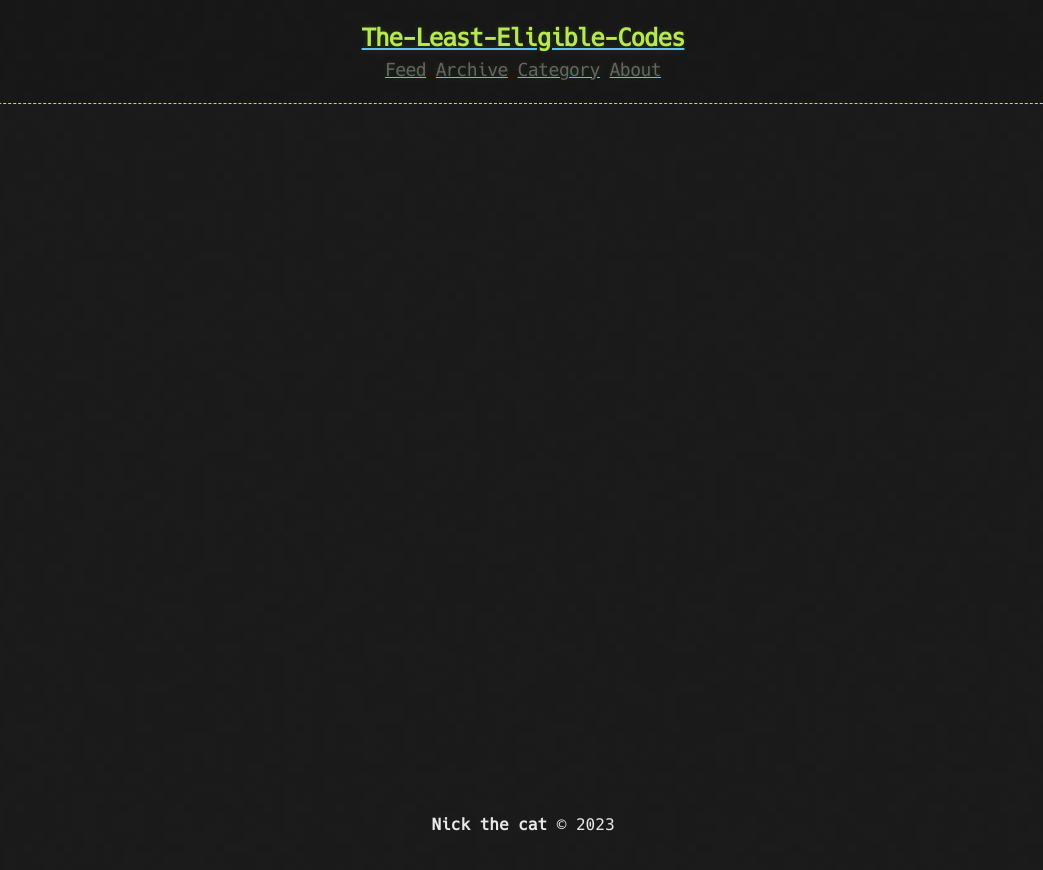
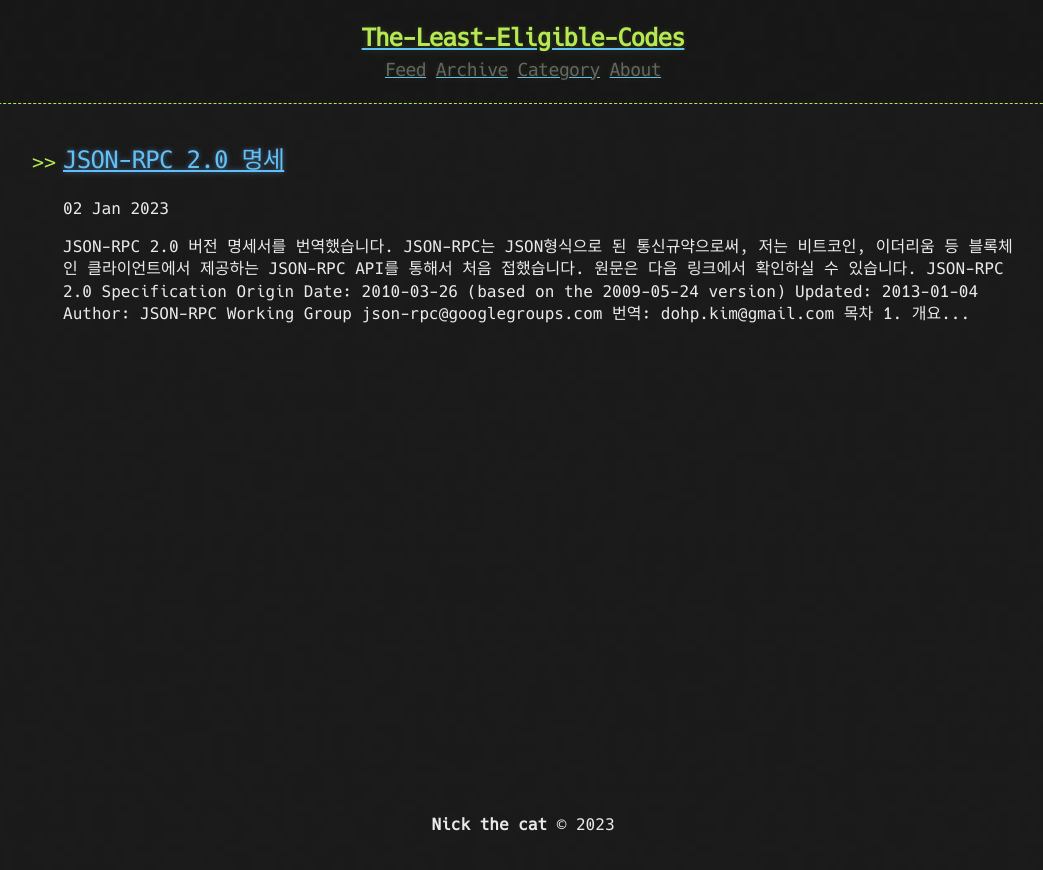
Before and after one commit to S1000f/S1000f.github.io, a Jekyll site: the page built from docs/index.html, in a window 1280 px wide. Shown: the top 870 px of the page, without its empty margins (117-1160 px from the left). Built offline with Jekyll 4.4.1, drawn with Linux system fonts in a browser that asks for light colours; the list of posts is cut into pages by our own code; some of the changed lines change nothing that is shown.

Commit message:
jsonrpc-2.0-spec

````diff
--- a/docs/_config.yml
+++ b/docs/_config.yml
@@ -1,5 +1,5 @@
 title: The-Least-Eligible-Codes
-description: "최대의 자유가 최대의 행복이라고 믿는 자유주의 개발자"
+description: "최대의 자유가 최대의 행복이라고 믿는 개발자"
 author:
   name: "Nick the cat"
   email: "dohp.kim@gmail.com"
--- /dev/null
+++ b/docs/_posts/2023-01-02-JSON-RPC-2.0-spec.md
@@ -0,0 +1,592 @@
+---
+title: JSON-RPC 2.0 명세
+published: true
+tags: jsonrpc
+---
+
+
+JSON-RPC 2.0 버전 명세서를 번역했습니다.
+JSON-RPC는 JSON형식으로 된 통신규약으로써, 저는 비트코인, 이더리움 등 블록체인 클라이언트에서 제공하는 JSON-RPC API를 통해서 처음 접했습니다.
+
+원문은 다음 [링크](https://www.jsonrpc.org/specification)에서 확인하실 수 있습니다.
+
+# JSON-RPC 2.0 Specification
+
+Origin Date: 2010-03-26 (based on the 2009-05-24 version)
+
+Updated: 2013-01-04
+
+Author: [JSON-RPC Working Group](https://groups.google.com/g/json-rpc) <json-rpc@googlegroups.com>
+
+번역: dohp.kim@gmail.com
+
+```text
+목차
+  1. 개요
+  2. 문서 범례
+  3. 호환성
+  4. 요청 객체
+    4.1 통보기능
+    4.2 params 의 구조
+  5. 응답 객체
+    5.1 에러 객체
+  6. 일괄처리
+  7. 예제s
+  8. 확장
+```
+
+## 1 개요
+
+JSON-RPC 는 상태를 관리하지 않는(stateless) 가볍게 사용 할 수 있는 원격 프로시저 호출 프로토콜 입니다(RPC; Remote Procedure Call). 이 문서는 JSON-RPC 의 구조와 작동
+규칙에 대해서 정의합니다. JSON-RPC 는 구체적인 기술에 의존하지 않고 소켓(socket), HTTP 그리고 다양한 네트워크 기술에 적용될 수 있는 통신 규약입니다.
+단지 자료를 표현하는 수단으로 [JSON](https://www.json.org/)([RFC4627](https://www.ietf.org/rfc/rfc4627.txt))
+을 사용합니다.
+
+>심플하게 사용하세요!
+>
+>It is designed to be simple!
+
+## 2 문서 범례
+
+강조된 키워드 “반드시(MUST, REQUIRED, SHALL)”, “권장(SHOULD, RECOMMENDED)”, “선택(MAY, OPTIONAL)” 는 [RFC 2119](https://www.ietf.org/rfc/rfc2119.txt) 에 정의된 용례로 사용되었습니다.
+
+JSON-RPC 는 JSON 을 사용하므로, 데이터의 타입(자료형) 역시 JSON 타입 시스템을 그대로 사용합니다([https://www.json.org](https://www.json.org/) 혹은 [RFC4627](https://www.ietf.org/rfc/rfc4627.txt) 참조).
+JSON 은 4 가지 원시타입(Strings, Numbers, Booleans, Null)을 표현
+할 수 있으며 두 가지의 객체 타입(Object, Array)을 지원합니다. 이 문서에서의 “원시타입” 이란 용어는 항상 JSON 원시타입을 의미하며, 이 문서에서의 “객체타입” 용어는 항상 JSON 의 객체 타입을
+의미합니다.
+
+이 문서의 예제에서 나오는 모든 식별자 이름들은 대소문자를 구분하여 작동되는것으로 가정했습니다. 함수, 메소드, 프로시저 용어들은 혼용하여 사용했습니다.
+
+이 문서에서 언급된 클라이언트는, 요청객체의 출처(origin)이고 응답객체를 처리하는 주체입니다.
+
+이 문서에서 언급된 서버는, 응답객체의 출처(origin)이고 요청객체를 처리하는 주체입니다.
+
+하나의 구현체가 클라이언트와 서버의 역할을 모두 수행할 수 있으며, 서로 다른 여러 개의 클라이언트 혹은 하나의 클라이언트의 요청을 동시에 처리할 수 있습니다. 문서에는 이러한 계층의 복잡성에 대해선 언급하지 않습니다.
+
+## 3 호환성
+
+JSON-RPC 2.0 버전의 요청, 응답 형식은 1.0 버전을 사용하는 API 와 호환이 되지 않을 수 도 있습니다. 버전 식별은 “jsonrpc” 라는 키에 “2.0” 값이 들어있는 경우 버전 2.0 으로
+간단하게 식별 할 수 있습니다. 버전 2.0 을 사용하는 API 를 설계하실 때, 버전 1.0 도 지원하는 방안을 고려해주십시오.
+
+## 4 요청 객체
+
+원격 프로시저 호출은 서버에 요청 객체를 전송함으로써 시작합니다. 요청 객체는 아래와 같은 필드를 가지고 있습니다:
+
+**jsonrpc**
+
+JSON-RPC 의 버전을 나타내는 문자열 타입입니다. 반드시 “2.0” 값을 가져야 합니다.
+
+**method**
+
+호출하려는 메소드의 이름을 나타내는 문자열 타입입니다. “rpc" 와 마침표(U+002E or ASCII 46)로 시작되는 메소드명(rpc.)은 서버 내부적으로 사용될 목적의 예약어 이므로, 이 문자열로 시작하는 메소드를 다른 목적으로 사용하는 것은 반드시 피해야
+합니다.
+
+**params**
+
+호출한 메소드에서 사용될 파라미터들을 나타내는 객채타입 입니다. 이는 선택적 이므로 누락될 수 도 있습니다.
+
+**id**
+
+해당 필드는 클라이언트에서 생성한 식별자이며 반드시 문자열, 숫자, Null 타입 중 하나여야 합니다. 서버는 응답 객체의 id 필드에 요청 객체에 있는 값과 동일한 값을 반드시 포함해야 합니다.
+
+이 필드가 있는 경우:
+
+Null 을 사용하지 않는게 권장됩니다. 버전 2.0 에서는 통보기능을 사용하기 위해 이 필드 자체를 삭제하지만, 버전 1.0 인 경우 이 필드에 Null 을 할당합니다. 따라서 두 버전 모두를 지원하는 API
+에서는 통지기능을 구분하기가 복잡해 질 수 있습니다. 그리고 만약 그 값이 숫자 타입이라면 소수점을 피하는 것이 권장됩니다.
+
+이 필드가 없는 경우(값이 Null 이라는 의미가 아니며, id 라는 키 자체가 없음):
+
+해당 요청은 통보(Notification) 기능을 하는 요청으로 간주 합니다.
+
+### 4.1 통보기능
+
+통보기능은 “id” 키 자체가 누락된 요청 객체를 의미합니다.
+
+통보기능은 원격 호출한 클라이언트가 응답 데이터에 대하여 관심이 없거나 혹은 필요치 않은 경우에 사용합니다.
+
+따라서 서버는 통보기능 요청에 대해서 반드시 응답을 하지 말아야 합니다.
+
+응답을 받지 않으므로 클라이언트 쪽에서는 해당 호출의 결과가 성공인지 실패인지 알 수 없다는 점을 유의해야 합니다.
+
+### 4.2 params 의 구조
+
+만약 params 이 포함된 요청 객체라면 그 타입은 반드시 2 가지 객체 타입 중 한 가지 방식으로만 제공 되어야 합니다.
+
+배열 방식(by-position):
+
+호출하는 메소드가 원하는 순서로 반드시 인자를 전달해야 합니다.
+
+키-값 방식(by-name):
+
+호출하는 메소드가 원하는 인자의 이름과 값이 매핑되어 있어야 합니다.
+
+특정 인자가 누락된 경우 서버는 해당 호출을 실패시킬 수 있습니다.
+
+키는 반드시 대소문자를 구분하여 식별되어야 합니다.
+
+## 5 응답 객체
+
+요청 객체를 수신한 서버는 통보기능을 제외한 모든 요청에 반드시 응답해야만 합니다. 응답 객체는 아래의 필드를 가지고 있습니다.
+
+**jsonrpc**
+
+JSON-RPC 의 버전을 나타내는 문자열 타입입니다. 반드시 “2.0” 값을 가져야 합니다.
+
+**result**
+
+성공 응답인 경우 이 필드가 반드시 있어야 합니다.
+
+실패 응답인 경우 이 필드가 반드시 없어야 합니다.
+
+필드의 값은 요청된 메소드가 결정합니다.
+
+**error**
+
+성공 응답인 경우 이 필드가 반드시 없어야 합니다.
+
+실패 응답인 경우 이 필드가 반드시 있어야 합니다.
+
+이 필드의 값 타입은 반드시 5.1 에러 객체 이어야 합니다.
+
+**id**
+
+이 필드는 반드시 있어야 합니다.
+
+요청 객체의 “id” 값과 반드시 같은 값을 입력해야 합니다.
+
+만약 요청 메소드가 실패했을 경우 반드시 Null 값을 입력해야 합니다.
+
+모든 응답 객체는 result 혹은 error 둘 중 하나를 반드시 포함해야 합니다. 즉, 이 두 개의 필드는 하나의 응답 객체에 반드시 공존해서는 안됩니다.
+
+### 5.1 에러 객체
+
+원격 호출된 메소드가 실패한 경우, 응답 객체의 “error” 키에 아래의 필드들을 가지는 객체를 반드시 할당하여 응답해야 합니다.
+
+**code**
+
+에러의 타입을 정의하는 숫자.
+
+반드시 정수 타입을 사용해야 합니다.
+
+**message**
+
+에러를 설명하는 문자열.
+
+하나의 문장으로 끝맺는 것을 권장 합니다.
+
+**data**
+
+에러 해석에 도움이 되는 원시타입 혹은 객체타입의 추가적인 정보입니다.
+
+이 필드는 누락되어도 됩니다.
+
+이 필드의 값은 서버 애플리케이션에서 자유롭게 정의 할 수 있습니다.
+
+필드 “code” 의 값 중에서 -32768 ~ -32000 범위의 정수는 예약되어 있습니다. 아래 표에서 사용되지 않은 숫자라도 추후에 프로토콜에 정의될 수 있으므로 임의로 사용해서는 안됩니다. 에러 코드의
+스키마는 XML-RPC 에서 사용되는 것과 매우 유사합니다. 아래 링크에서 확인 할 수 있습니다:
+
+http://xmlrpcepi.sourceforge.net/specs/rfc.fault_codes.php
+
+| code             | message          | data                                            |
+|------------------|------------------|-------------------------------------------------|
+| -32700           | Parse error      | 요청 객체의 JSON 포맷 자체에 오타가 있어서 서버에서 파싱 실패           |
+| -32600           | Invalid Request  | 요청 객체가 올바른 JSON 포맷이긴 하나, JSON-RPC 의 규격을 만족하진 못함 |
+| -32601           | Method not found | 요청 객체가 호출한 메소드 이름이 존재하지 않거나 틀린 경우               |
+| -32602           | Invalid params   | 요청 객체가 호출한 메소드가 원하는 파라미터들을 충족하지 못함              |
+| -32603           | Internal error   | 서버 내부 오류                                        |
+| -32000 to -32099 | Server error     | 서버 내부 오류를 다양하게 정의하기 위해서 예약되어 있음                 |
+
+## 6 일괄처리
+
+여러 요청을 일괄처리 하기 위하여, 클라이언트는 요청 객체를 배열에 담아서 서버로 전송 하는 방식을 선택 할 수 있습니다.
+
+서버는 해당 배열에 담겨있는 요청 객체들을 모두 처리한 뒤에 응답 객체들이 담긴 배열을 응답해야 합니다. 서버는 배열에 담겨있던 각각의 요청 객체들과 일대일로 쌍을 이루는 응답 객체들을 빠짐없이(통보기능은 제외)
+생성하여 배열에 담아 응답하는 것이 권장됩니다. 서버는 일괄처리에 담긴 여러 요청들을 병렬처리 할 수 도 있으며, 이때 처리 순서는 서버가 정의합니다.
+
+따라서 일괄처리 응답 배열에 담긴 응답 객체들의 순서는 클라이언트가 요청 했던 순서를 보장하지 않으며, 클라이언트가 각각의 응답 객체에 존재하는 “id” 값을 사용하여 고유하게 식별하고 선별하는 것이 권장 됩니다.
+
+만약 전송받은 일괄처리 요청이 잘못된 JSON 포맷이거나(에러코드 -32700) 배열에 요청 객체가 전혀 없는 경우, 서버는 배열이 아니라 반드시 단 한개의 응답 객체로 응답해야 합니다.
+
+만약 일괄처리 요청이 제대로 처리됬지만 그 요청들이 전부 통보기능이라서 응답 객체를 만들어서는 안되는 경우, 서버는 빈 배열을 응답해서는 안되고 반드시 응답 자체를 하지 않아야 합니다.
+
+## 7 예제
+
+Syntax:
+
+```
+--> data sent to Server
+<-- data sent to Client
+```
+
+배열방식 params 사용한 경우:
+
+```
+--> {
+  "jsonrpc": "2.0",
+  "method": "subtract",
+  "params": [
+    42,
+    23
+  ],
+  "id": 1
+}
+<-- {
+  "jsonrpc": "2.0",
+  "result": 19,
+  "id": 1
+}
+
+--> {
+  "jsonrpc": "2.0",
+  "method": "subtract",
+  "params": [
+    23,
+    42
+  ],
+  "id": 2
+}
+<-- {
+  "jsonrpc": "2.0",
+  "result": -19,
+  "id": 2
+}
+```
+
+키-값 방식 params 사용한 경우:
+
+```
+--> {
+  "jsonrpc": "2.0",
+  "method": "subtract",
+  "params": {
+    "subtrahend": 23,
+    "minuend": 42
+  },
+  "id": 3
+}
+<-- {
+  "jsonrpc": "2.0",
+  "result": 19,
+  "id": 3
+}
+
+--> {
+  "jsonrpc": "2.0",
+  "method": "subtract",
+  "params": {
+    "minuend": 42,
+    "subtrahend": 23
+  },
+  "id": 4
+}
+<-- {
+  "jsonrpc": "2.0",
+  "result": 19,
+  "id": 4
+}
+```
+
+통보기능 호출:
+
+```
+--> {
+  "jsonrpc": "2.0",
+  "method": "update",
+  "params": [
+    1,
+    2,
+    3,
+    4,
+    5
+  ]
+}
+<-- // 통보기능 호출이므로 서버는 응답해서는 안됨
+--> {
+  "jsonrpc": "2.0",
+  "method": "foobar"
+}
+<-- // 통보기능 호출이므로 서버는 응답해서는 안됨
+```
+
+존재하지 않는 메소드이거나 메소드 이름에서 오타가 있는 요청인 경우:
+
+```
+--> {
+  "jsonrpc": "2.0",
+  "method": "foobar",
+  "id": "1"
+}
+<-- {
+  "jsonrpc": "2.0",
+  "error": {
+    "code": -32601,
+    "message": "Method not found"
+  },
+  "id": "1"
+}
+```
+
+JSON 포맷 자체가 틀린 요청인 경우:
+
+```
+--> {
+  "jsonrpc": "2.0",
+  "method": "foobar, "
+  params
+  ": "
+  bar
+  ", "
+  baz
+]
+  <-- {
+  "jsonrpc": "2.0",
+  "error": {
+    "code": -32700,
+    "message": "Parse error"
+  },
+  "id": null
+}
+```
+
+규약 불충족한 요청인 경우(method 의 값은 문자열만 허용):
+
+```
+--> {
+  "jsonrpc": "2.0",
+  "method": 1,
+  "params": "bar"
+}
+<-- {
+  "jsonrpc": "2.0",
+  "error": {
+    "code": -32600,
+    "message": "Invalid Request"
+  },
+  "id": null
+}
+```
+
+일괄처리 요청 - JSON 포맷 자체가 틀린 경우:
+
+```
+--> [
+  {
+    "jsonrpc": "2.0",
+    "method": "sum",
+    "params": [
+      1,
+      2,
+      4
+    ],
+    "id": "1"
+  },
+  {
+    "jsonrpc": "2.0",
+    "method"
+  ]
+    <--
+  {
+    "jsonrpc": "2.0",
+    "error": {
+      "code": -32700,
+      "message": "Parse error"
+    },
+    "id": null
+  }
+```
+
+일괄처리 요청 - 규약 불충족(빈 배열로 요청함):
+
+```
+--> []
+<-{
+  "jsonrpc": "2.0",
+  "error": {
+    "code": -32600,
+    "message": "Invalid Request"
+  },
+  "id": null
+}
+```
+
+일괄처리 요청 - 규약 불충족:
+
+```
+--> [
+  1
+]
+<-- [
+  {
+    "jsonrpc": "2.0",
+    "error": {
+      "code": -32600,
+      "message": "Invalid Request"
+    },
+    "id": null
+  }
+]
+```
+
+일괄처리 요청 - 규약 불충족:
+
+```
+--> [
+  1,
+  2,
+  3
+]
+<-- [
+  {
+    "jsonrpc": "2.0",
+    "error": {
+      "code": -32600,
+      "message": "Invalid Request"
+    },
+    "id": null
+  },
+  {
+    "jsonrpc": "2.0",
+    "error": {
+      "code": -32600,
+      "message": "Invalid Request"
+    },
+    "id": null
+  },
+  {
+    "jsonrpc": "2.0",
+    "error": {
+      "code": -32600,
+      "message": "Invalid Request"
+    },
+    "id": null
+  }
+]
+```
+
+일괄처리 요청:
+
+```
+--> [
+  {
+    "jsonrpc": "2.0",
+    "method": "sum",
+    "params": [
+      1,
+      2,
+      4
+    ],
+    "id": "1"
+  },
+  {
+    "jsonrpc": "2.0",
+    "method": "notify_hello",
+    "params": [
+      7
+    ]
+  },
+  {
+    "jsonrpc": "2.0",
+    "method": "subtract",
+    "params": [
+      42,
+      23
+    ],
+    "id": "2"
+  },
+  {
+    "foo": "boo"
+  },
+  {
+    "jsonrpc": "2.0",
+    "method": "foo.get",
+    "params": {
+      "name": "myself"
+    },
+    "id": "5"
+  },
+  {
+    "jsonrpc": "2.0",
+    "method": "get_data",
+    "id": "9"
+  }
+]
+<-- [
+  {
+    "jsonrpc": "2.0",
+    "result": 7,
+    "id": "1"
+  },
+  {
+    "jsonrpc": "2.0",
+    "result": 19,
+    "id": "2"
+  },
+  {
+    "jsonrpc": "2.0",
+    "error": {
+      "code": -32600,
+      "message": "Invalid Request"
+    },
+    "id": null
+  },
+  {
+    "jsonrpc": "2.0",
+    "error": {
+      "code": -32601,
+      "message": "Method not found"
+    },
+    "id": "5"
+  },
+  {
+    "jsonrpc": "2.0",
+    "result": [
+      "hello",
+      5
+    ],
+    "id": "9"
+  }
+]
+```
+
+일괄처리 요청 (all notifications):
+
+```
+--> [
+  {
+    "jsonrpc": "2.0",
+    "method": "notify_sum",
+    "params": [
+      1,
+      2,
+      4
+    ]
+  },
+  {
+    "jsonrpc": "2.0",
+    "method": "notify_hello",
+    "params": [
+      7
+    ]
+  }
+]
+<-- // 일괄처리 요청의 모든 요청이 통보기능이므로 응답 자체를 해서는 안됨
+```
+
+8 확장
+
+“rpc.” 으로 시작되는 메소드 이름은 시스템을 위한 예약어 이므로 반드시 다른 용도로 사용되어서는 안됩니다.
+
+--------------------------------------------------------------------------------------------------------------------
+Copyright (C) 2007-2010 by the JSON-RPC Working Group
+
+This document and translations of it may be used to implement JSON-RPC, it may be copied and furnished to others, and
+derivative works that comment on or otherwise explain it or assist in its implementation may be prepared, copied,
+published and distributed, in whole or in part, without restriction of any kind, provided that the above copyright
+notice and this paragraph are included on all such copies and derivative works. However, this document itself may not
+bemodified in any way.
+
+The limited permissions granted above are perpetual and will not be revoked.
+
+This document and the information contained herein is provided "AS IS" and ALL WARRANTIES, EXPRESS OR IMPLIED are
+DISCLAIMED, INCLUDING BUT NOT LIMITED TO ANY WARRANTY THAT THE USE OF THE INFORMATION HEREIN WILL NOT INFRINGE ANY
+RIGHTS OR ANY IMPLIED WARRANTIES OF MERCHANTABILITY OR FITNESS FOR A PARTICULAR PURPOSE.
````
